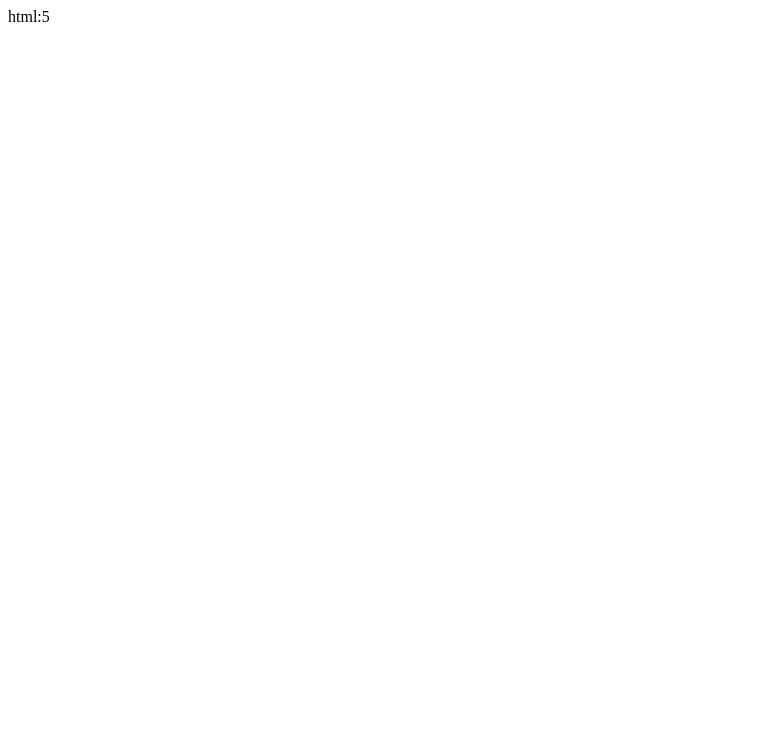
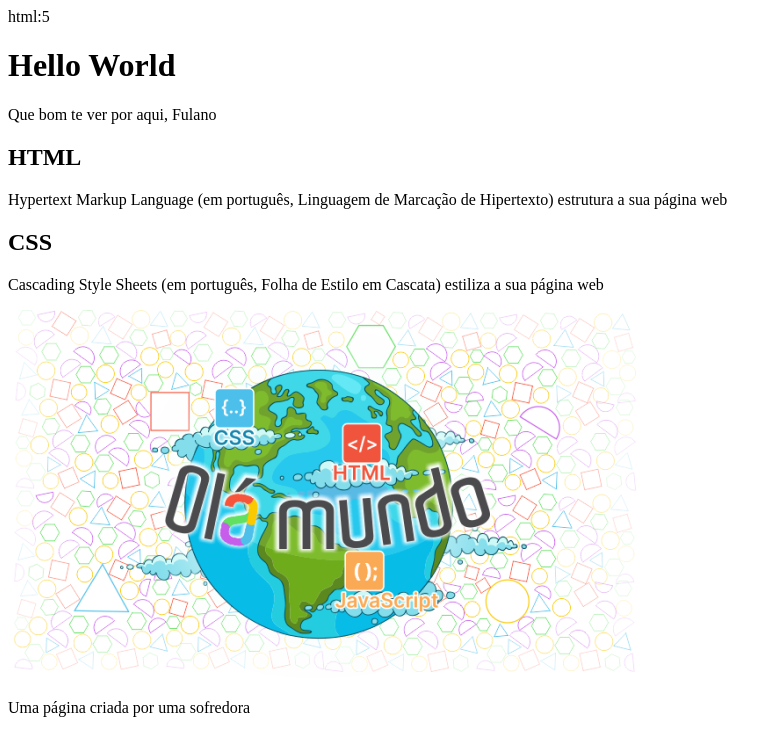
Before and after one commit to PF-DC/Hello-World, a plain HTML site: page index.html in a window 1280 px wide. Shown: the whole page, without its empty margins (0-782 px from the left). Drawn offline with Linux system fonts and the light colour scheme.

Commit message:
Add files via upload

```diff
--- a/index.html
+++ b/index.html
@@ -7,6 +7,24 @@
     <title>Hello World</title>
 </head>
 <body>
+  <header>
+    <h1>Hello World</h1>
+    <P>Que bom te ver por aqui, Fulano</P>
 
+  </header>
+
+  <section>
+    <h2>HTML</h2>
+    <P>Hypertext Markup Language (em português, Linguagem de Marcação de Hipertexto) estrutura a sua página web</P>
+
+    <h2>CSS</h2>
+      <P>Cascading Style Sheets (em português, Folha de Estilo em Cascata) estiliza a sua página web</P>
+      <img src="imagem/Olá Mundo.png" alt="Imagem com figuras geométricas ao fundo e uma figura de planeta Terra a frente, com a inscrição Olá Mundo em letras coloridas">
+  </section>
+
+  <footer>
+    <P>Uma página criada por uma sofredora</P>
+
+  </footer>
 </body>
 </html>
```
Also changed, not shown: Imagem/Olá Mundo.png (added).
